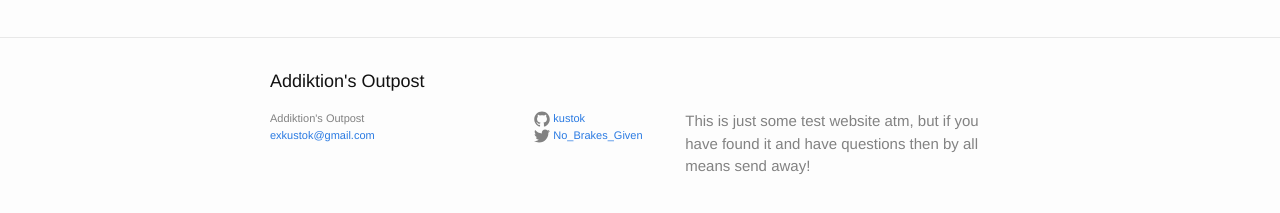
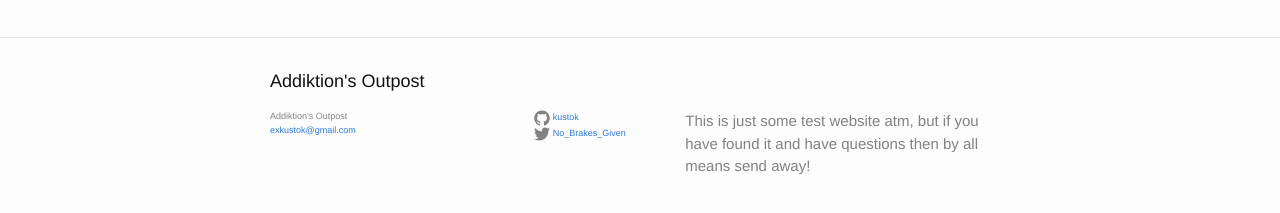
Before and after one commit to kustok/kustok.github.io, a Jekyll site: the page built from index.html, in a window 1280 px wide. Shown: the part 259-472 px from the top of the page. Built offline with Jekyll 4.4.1, drawn with Linux system fonts in a browser that asks for light colours.

Commit message:
Update _layout.scss

```diff
--- a/_sass/_layout.scss
+++ b/_sass/_layout.scss
@@ -109,7 +109,7 @@
 
 .contact-list,
 .social-media-list {
-    font-size: 11px;
+    font-size: 9px;
     list-style: none;
     margin-left: 0;
 }
```
